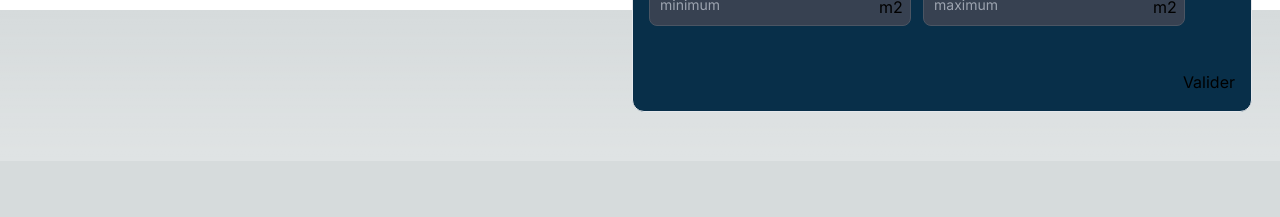
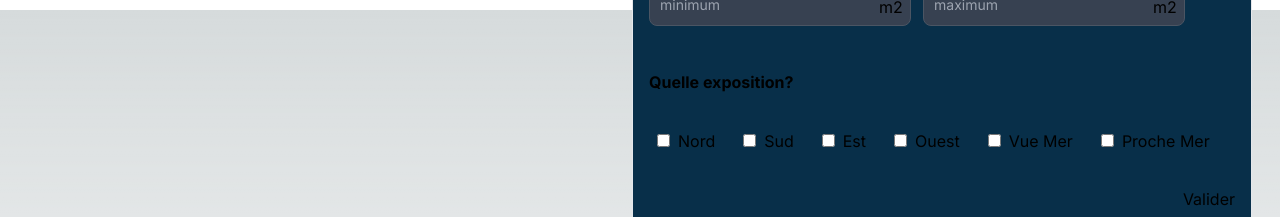
Before and after one commit to Ayrow/nextimmo, a Next.js app: page /annonces in a window 1280 px wide. Both pictures are taken after a click on the button "Recherche Avancée". Shown: the part 639-856 px from the top of the page. Before the commit the page ends 800 px from the top, so only its background shows below. Built offline with nearby package versions, Linux system fonts and the light colour scheme; no server answers.

Commit message:
fixed a few things when filtering and added exposition to be filtered

```diff
--- a/src/app/annonces/page.tsx
+++ b/src/app/annonces/page.tsx
@@ -26,7 +26,7 @@ type QueryParamsType = {
   typeChauffage: string;
   equipementsInt: string[];
   equipementsExt: string[];
-  exposition: string;
+  exposition: string[];
   sort: string;
   // sortOptions: ['latest', 'oldest'],
   limit: number;
@@ -51,7 +51,7 @@ const queryParams: QueryParamsType = {
   typeChauffage: '',
   equipementsInt: [],
   equipementsExt: [],
-  exposition: '',
+  exposition: [],
   sort: 'latest',
   // sortOptions: ['latest', 'oldest'],
   limit: 12,
@@ -130,13 +130,13 @@ const Listings = () => {
       (name == 'equipementsInt' && value !== '') ||
       (name == 'equipementsExt' && value !== '') ||
       (name === 'nbPieces' && value !== '') ||
-      (name === 'nbChambres' && value !== '')
+      (name === 'nbChambres' && value !== '') ||
+      (name === 'exposition' && value !== '')
     ) {
       const newValue = value.replace(/\s/g, '').replace('é', 'e');
       let newArray: string[] =
         valuesQueries[name] === '' ? [] : valuesQueries[name];
-
-      if (valuesQueries[name].includes(value)) {
+      if (valuesQueries[name].includes(newValue)) {
         newArray = newArray.filter((item) => item !== newValue);
       } else {
         if (valuesQueries[name]) {
--- a/src/app/api/allListings/route.tsx
+++ b/src/app/api/allListings/route.tsx
@@ -113,10 +113,15 @@ export async function GET(request: NextRequest) {
   }
 
   if (equipementsInt) {
-    checkArrayIncludeElement(
-      equipementsInt,
-      `equipements.intérieur[equipementsInt]`
-    );
+    checkArrayIncludeElement(equipementsInt, `equipements.intérieur`);
+  }
+
+  if (equipementsExt) {
+    checkArrayIncludeElement(equipementsExt, `equipements.extérieur`);
+  }
+
+  if (exposition) {
+    checkArrayIncludeElement(exposition, 'exposition');
   }
 
   const checkNbRoomsInterval = (keyValue: string, keyName: string) => {
--- a/src/components/filters/AdvancedSearchCardDesktop.tsx
+++ b/src/components/filters/AdvancedSearchCardDesktop.tsx
@@ -2,6 +2,7 @@
 
 import { useState } from 'react';
 import FilterText from './FilterText';
+import FilterCheckbox from './FilterCheckbox';
 
 const AdvancedSearchCardDesktop = ({
   nbRooms,
@@ -14,6 +15,8 @@ const AdvancedSearchCardDesktop = ({
   closeAllCards,
   minSurfaceExt,
   maxSurfaceExt,
+  allExpositions,
+  exposition,
 }) => {
   const [showMore, setShowMore] = useState(false);
 
@@ -23,9 +26,10 @@ const AdvancedSearchCardDesktop = ({
       <div>
         <p className='font-bold my-3'>Combien de Chambres?</p>
         <div className='flex gap-2'>
-          {nbRooms.map((nb) => {
+          {nbRooms.map((nb: string) => {
             return (
               <button
+                key={nb}
                 id='filter-input'
                 name='nbChambres'
                 value={nb}
@@ -44,9 +48,10 @@ const AdvancedSearchCardDesktop = ({
       <div>
         <p className='font-bold my-5'>Quels équipements?</p>
         <div className='flex flex-wrap gap-5'>
-          {allEquipementsInt.map((equipement) => {
+          {allEquipementsInt.map((equipement: string) => {
             return (
               <button
+                key={equipement}
                 id='filter-input'
                 name='equipementsInt'
                 value={equipement.replace(/\s/g, '').replace('é', 'e')}
@@ -65,9 +70,10 @@ const AdvancedSearchCardDesktop = ({
         </div>
         <div className='flex flex-wrap mt-5 gap-5'>
           {showMore &&
-            allEquipementsExt.map((equipement) => {
+            allEquipementsExt.map((equipement: string) => {
               return (
                 <button
+                  key={equipement}
                   id='filter-input'
                   name='equipementsExt'
                   value={equipement}
@@ -110,6 +116,26 @@ const AdvancedSearchCardDesktop = ({
         </div>
       </div>
 
+      <div>
+        <p className='font-bold my-5'>Quelle exposition?</p>
+
+        <div>
+          <div className='flex flex-wrap gap-5'>
+            {allExpositions.map((singleExp) => {
+              return (
+                <FilterCheckbox
+                  key={singleExp}
+                  name='exposition'
+                  value={`${singleExp}`}
+                  handleInputChange={handleInputChange}
+                  isChecked={exposition.includes(singleExp.replace(/\s/g, ''))}
+                />
+              );
+            })}
+          </div>
+        </div>
+      </div>
+
       <div className='flex justify-end gap-10 mt-5'>
         <button
           onClick={closeAllCards}
--- a/src/components/filters/FiltersListingPage.tsx
+++ b/src/components/filters/FiltersListingPage.tsx
@@ -89,7 +89,14 @@ const FiltersListingPage = ({ valuesQueries, handleInputChange }) => {
     'bois',
     'pac',
   ];
-  const allExpositions = ['nord', 'sud', 'est', 'ouest', 'vueMer', 'procheMer'];
+  const allExpositions = [
+    'nord',
+    'sud',
+    'est',
+    'ouest',
+    'vue Mer',
+    'proche Mer',
+  ];
 
   const [isCardOpen, setIsCardOpen] = useState(initialCardsState);
 
@@ -440,6 +447,8 @@ const FiltersListingPage = ({ valuesQueries, handleInputChange }) => {
                 allEquipementsExt={allEquipementsExt}
                 minSurfaceExt={minSurfaceExt}
                 maxSurfaceExt={maxSurfaceExt}
+                allExpositions={allExpositions}
+                exposition={exposition}
               />
             )}
           </div>
```
